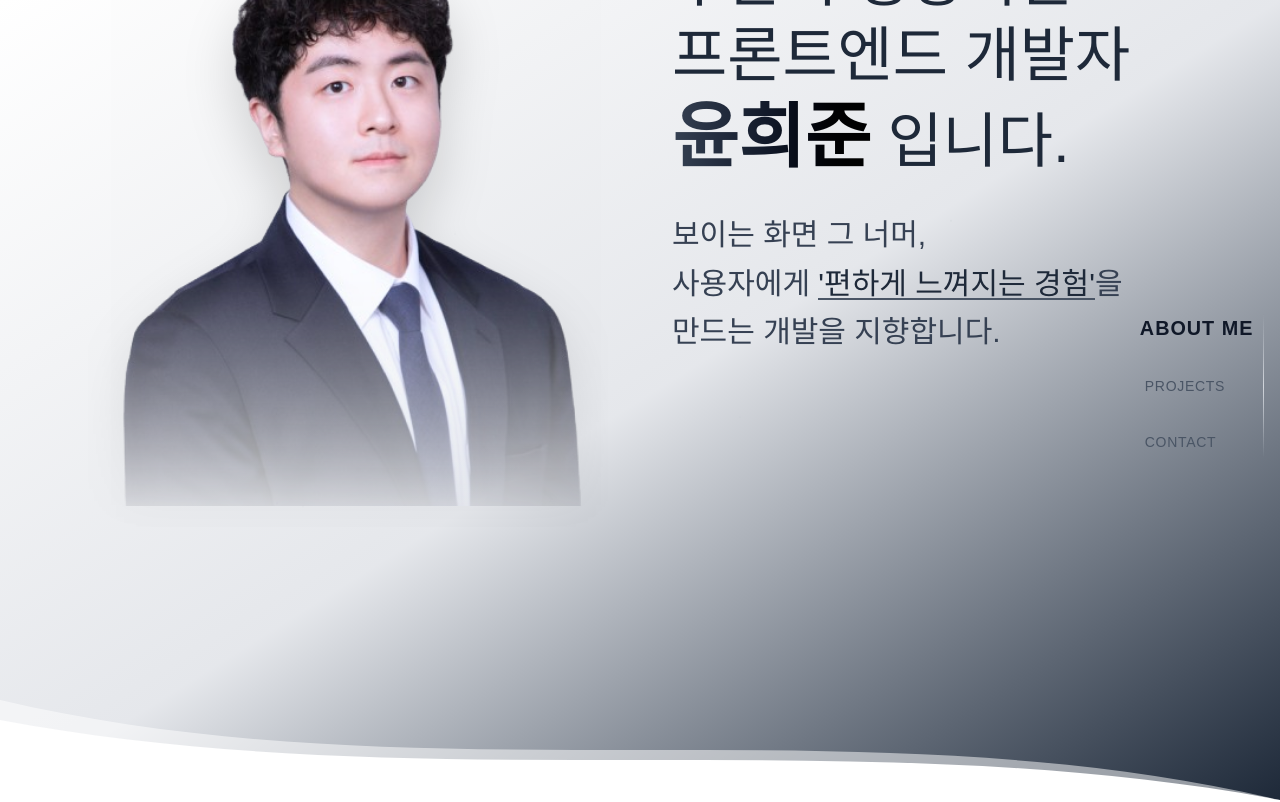
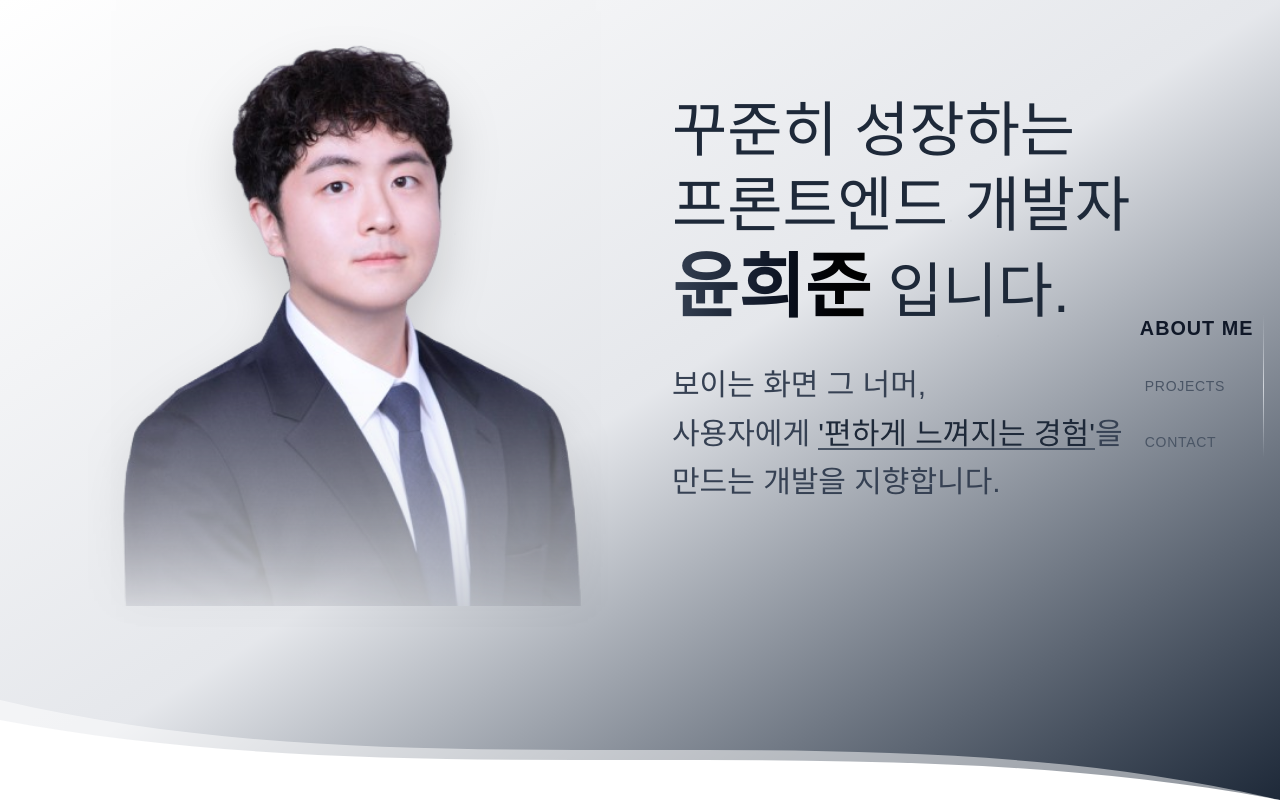
Before and after one commit to uni-zun/HeeJun_Portfolio, a React (Vite) app in the folder my-portfolio/: page / in a window 1280 px wide. Shown: the top 802 px of the page. Built offline with nearby package versions, Linux system fonts and the light colour scheme.

Commit message:
스크롤 애니메이션 추가

```diff
--- a/my-portfolio/src/components/AboutMe.jsx
+++ b/my-portfolio/src/components/AboutMe.jsx
@@ -59,7 +59,7 @@ export default function AboutMe() {
     {
       title: "Tools",
       icon: Settings,
-      skills: ["Git (GitHub/GitLab)", "VS Code", "Jira", "Notion"],
+      skills: ["Git (GitHub/GitLab)", "VS Code", "Jira", "Notion", "Slack"],
     },
   ];
 
--- a/my-portfolio/src/components/Hero.jsx
+++ b/my-portfolio/src/components/Hero.jsx
@@ -9,11 +9,15 @@ import { useRef, useEffect } from "react";
 
 export default function Hero() {
   const ref = useRef(null);
-  const { scrollYProgress } = useScroll({ target: ref });
-  const textY = useTransform(scrollYProgress, [0, 1], [-150, 150]);
-  const imageY = useTransform(scrollYProgress, [0, 1], [-100, 100]);
+  const { scrollY } = useScroll();
 
-  // 마우스 인터랙션 (미세한 움직임)
+  // 해체 애니메이션 (추가된 부분)
+  const textFade = useTransform(scrollY, [0, 400], [1, 0]);
+  const textExitY = useTransform(scrollY, [0, 400], [0, -80]);
+  const imageFade = useTransform(scrollY, [0, 400], [1, 0]);
+  const imageExitY = useTransform(scrollY, [0, 400], [0, 100]);
+
+  // 마우스 인터랙션
   const mouseX = useMotionValue(0);
   const mouseY = useMotionValue(0);
   const springConfig = { damping: 30, stiffness: 200 };
@@ -23,10 +27,8 @@ export default function Hero() {
     const handleMouseMove = (e) => {
       const { clientX, clientY } = e;
       const { innerWidth, innerHeight } = window;
-
       const x = (clientX - innerWidth / 2) / (innerWidth / 2);
       const y = (clientY - innerHeight / 2) / (innerHeight / 2);
-
       mouseX.set(x * 8);
       mouseY.set(y * 8);
     };
@@ -40,7 +42,7 @@ export default function Hero() {
       ref={ref}
       className="h-screen flex items-center justify-center relative bg-gradient-to-br from-white via-gray-200 to-gray-800 overflow-hidden"
     >
-      {/* 미니멀 파티클 */}
+      {/* 파티클 */}
       <div className="absolute inset-0">
         {[...Array(8)].map((_, i) => (
           <motion.div
@@ -66,10 +68,11 @@ export default function Hero() {
 
       <div className="max-w-6xl mx-auto px-6 w-full mb-50 relative z-10">
         <div className="grid md:grid-cols-2 gap-8 lg:gap-16 items-center">
-          {/* 왼쪽 프로필 이미지 */}
+          {/* 프로필 이미지 */}
           <motion.div
             style={{
-              y: imageY,
+              y: imageExitY,
+              opacity: imageFade,
               x: mouseXSpring,
               rotateY: useTransform(mouseXSpring, [-8, 8], [-2, 2]),
             }}
@@ -88,20 +91,15 @@ export default function Hero() {
             }}
           >
             <div className="w-[350px] md:w-[450px] lg:w-[520px] aspect-[440/566] relative overflow-hidden group">
-              {/* 미세한 그림자 효과 */}
               <motion.div
                 className="absolute inset-0 bg-black/5 blur-xl transform translate-x-2 translate-y-2"
-                animate={{
-                  opacity: [0.1, 0.2, 0.1],
-                }}
+                animate={{ opacity: [0.1, 0.2, 0.1] }}
                 transition={{
                   duration: 3,
                   repeat: Infinity,
                   ease: "easeInOut",
                 }}
               />
-
-              {/* 호버 시 미세한 테두리 */}
               <motion.div
                 className="absolute inset-0 border border-gray-300/0 rounded-lg"
                 whileHover={{
@@ -109,7 +107,6 @@ export default function Hero() {
                   transition: { duration: 0.3 },
                 }}
               />
-
               <img
                 src="/images/profile.png"
                 alt="윤희준 프로필"
@@ -124,10 +121,11 @@ export default function Hero() {
             </div>
           </motion.div>
 
-          {/* 오른쪽 텍스트 콘텐츠 */}
+          {/* 텍스트 콘텐츠 */}
           <motion.div
             style={{
-              y: textY,
+              y: textExitY,
+              opacity: textFade,
               x: useTransform(mouseXSpring, [-8, 8], [2, -2]),
             }}
             initial={{ opacity: 0, x: 100 }}
@@ -152,7 +150,6 @@ export default function Hero() {
                 <br />
                 프론트엔드 개발자
                 <br />
-                {/* 이름 부분 강화 */}
                 <motion.span
                   className="font-bold text-gray-900 bg-gradient-to-r from-gray-700 via-gray-900 to-black bg-clip-text text-transparent inline-block mt-2 text-5xl md:text-6xl lg:text-7xl relative"
                   initial={{ scale: 0.9, opacity: 0 }}
@@ -200,7 +197,8 @@ export default function Hero() {
           </motion.div>
         </div>
       </div>
-      {/* 웨이브 1 (뒤쪽 흐림 처리) */}
+
+      {/* 웨이브 */}
       <div className="absolute bottom-0 left-0 w-full overflow-hidden leading-[0] rotate-180">
         <svg
           className="relative block w-full h-[100px]"
@@ -215,8 +213,6 @@ export default function Hero() {
           />
         </svg>
       </div>
-
-      {/* 웨이브 2 (앞쪽 진한 곡선) */}
       <div className="absolute bottom-0 left-0 w-full overflow-hidden leading-[0] rotate-180">
         <svg
           className="relative block w-full h-[80px]"
```
